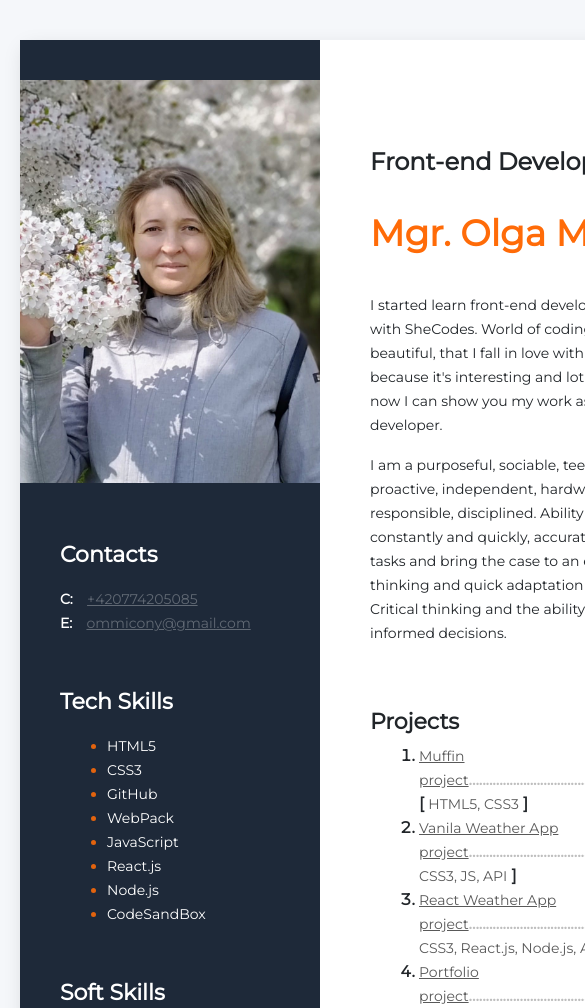
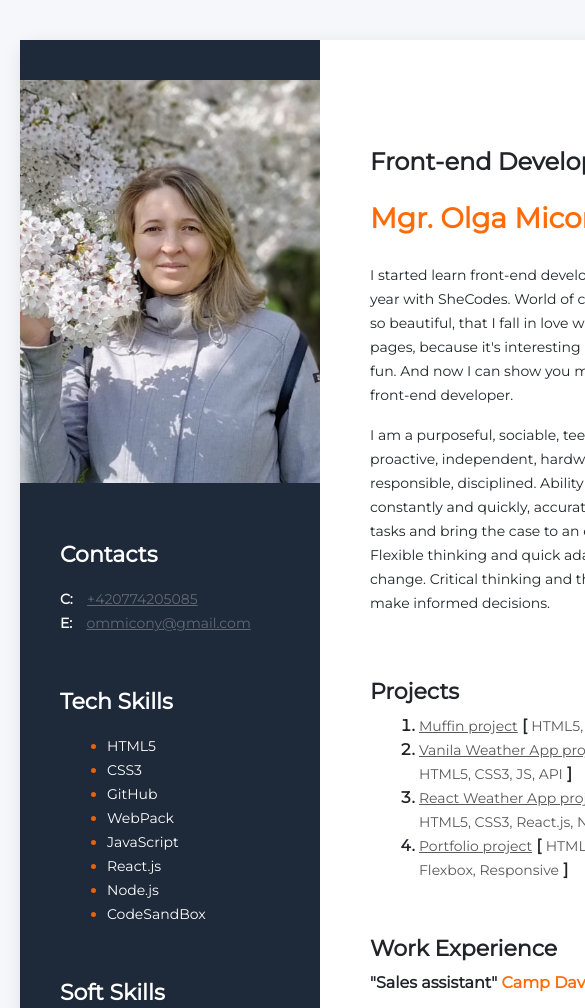
Before and after one commit to OlgaMicony/rezume-project, a plain HTML site: page index.html in a window 390 px wide. Shown: the top 1008 px of the page, 585 px wide, since content can reach past the window. Drawn offline with nearby package versions, Linux system fonts and the light colour scheme.

Commit message:
Added style

```diff
--- a/index.html
+++ b/index.html
@@ -73,10 +73,10 @@
       <div class="project-container">
         <h3 class="about-me-title">Projects</h3>
         <ol>
-          <li class="project-item"><a href="https://www.shecodes.io/workshops/shecodes-online-workshop-38-0/projects/145366" target="_blank" class="project-link">Muffin project</a><span class="dots">...................................................................</span><span> <b>[</b> <span class="tech-name">HTML5, CSS3</span> <b>]</b></span></li>
-          <li class="project-item"><a href="https://weather-app-olga-micony.netlify.app/" target="_blank" class="project-link">Vanila Weather App project</a><span class="dots">........................................</span><span> <b>[</b> <span class="tech-name">HTML5, CSS3, JS, API</span> <b>]</b></span></li>
-          <li class="project-item"><a href="https://weather-app-react-olga-micony.netlify.app/" target="_blank" class="project-link">React Weather App project</a><span class="dots">.........................................</span><span> <b>[</b> <span class="tech-name">HTML5, CSS3, React.js, Node.js, API</span> <b>]</b></span></li>
-          <li class="project-item"><a href="https://portfolio-project-olga-micony.netlify.app/" target="_blank" class="project-link">Portfolio project</a><span class="dots">................................................................</span><span> <b>[</b> <span class="tech-name">HTML5, CSS3, Flexbox, Responsive</span> <b>]</b></span></li>
+          <li class="project-item"><a href="https://www.shecodes.io/workshops/shecodes-online-workshop-38-0/projects/145366" target="_blank" class="project-link">Muffin project</a><span class="dots d-none d-lg-inline">...................................................................</span><span> <b>[</b> <span class="tech-name">HTML5, CSS3</span> <b>]</b></span></li>
+          <li class="project-item"><a href="https://weather-app-olga-micony.netlify.app/" target="_blank" class="project-link">Vanila Weather App project</a><span class="dots d-none d-lg-inline">........................................</span><span> <b>[</b> <span class="tech-name">HTML5, CSS3, JS, API</span> <b>]</b></span></li>
+          <li class="project-item"><a href="https://weather-app-react-olga-micony.netlify.app/" target="_blank" class="project-link">React Weather App project</a><span class="dots d-none d-lg-inline">.........................................</span><span> <b>[</b> <span class="tech-name">HTML5, CSS3, React.js, Node.js, API</span> <b>]</b></span></li>
+          <li class="project-item"><a href="https://portfolio-project-olga-micony.netlify.app/" target="_blank" class="project-link">Portfolio project</a><span class="dots d-none d-lg-inline">................................................................</span><span> <b>[</b> <span class="tech-name">HTML5, CSS3, Flexbox, Responsive</span> <b>]</b></span></li>
         </ol>
       </div>
       <!-- work experience -->
@@ -116,11 +116,11 @@
         </div>
       </div>
     <!-- education -->
-    <div class="education">
+    <div >
       <div class="row">
         <div class="col-md-6">
           <!-- education course -->
-          <div>
+          <div class="education">
             <h3 class="about-me-title">Education Course</h3>
             <h4 class="education-place"><a href="http://shecodes.io">SheCodes</a></h4>
             <h5 class="education-info">"Front-end Developer"</h5>
@@ -129,7 +129,7 @@
         </div>
         <div class="col-md-6">
           <!-- education university -->
-          <div>
+          <div class="education">
             <h3 class="about-me-title">Higher Education</h3>
             <h4 class="education-place">Transcarpathian State University</h4>
             <h5 class="education-info">"Faculty of Informatics" <span class="profession-divider">|</span> "Master's degree"</h5>
--- a/src/style.css
+++ b/src/style.css
@@ -110,7 +110,7 @@ body{
 }
 
 .about-me-container {
-  padding-left: 50px;
+  padding-left: 90px;
   padding-right: 90px;
   padding-top: 110px;
   padding-bottom: 110px;
@@ -215,6 +215,10 @@ body{
   line-height: 24px;
 }
 
+.education{
+  margin-bottom: 20px;
+}
+
 .education-place {
   color: #ff6b08;
   font-size: 16px;
@@ -257,7 +261,14 @@ body{
 
 @media (max-width: 900px){
   .name{
-    font-size: 36px;
-    line-height: 2;
+    font-size: 28px;
+    line-height: 1.5;
+  }
+  .profession{
+    font-size: 20;
+  }
+  .about-me-container {
+    padding-left: 50px;
+    padding-right: 50px;
   }
 }
```
